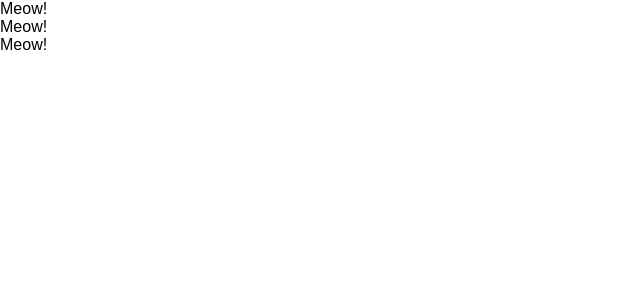
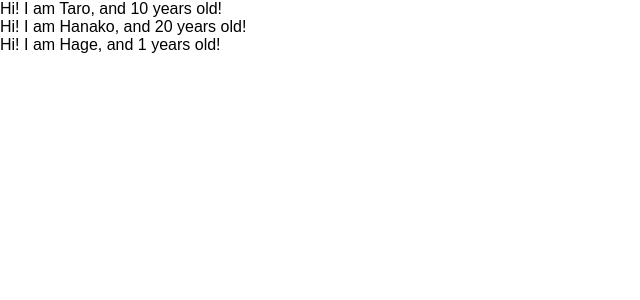
Before and after one commit to h-kawai0/react-redux-test, a React (Create React App) app: page / in a window 1280 px wide. Shown: the top 300 px of the page, without its empty margins (0-640 px from the left). Built offline with nearby package versions, Linux system fonts and the light colour scheme.

Commit message:
learn props of component

```diff
--- a/src/App.js
+++ b/src/App.js
@@ -1,27 +1,28 @@
 import React, { Component } from 'react';
 
-// class App extends Component {
-//   render(){
-//     return (
-//       <React.Fragment>
-//         <label htmlFor="bar">bar</label>
-//         <input type="text" onChange={() => {console.log("I am clicked.")}} />
-//       </React.Fragment>
-//     )
-//   }
-// }
-
 const App = () => {
-  return <div>
-    <Cat />
-    <Cat />
-    <Cat />
-
+  const profiles = [
+    {name: "Taro", age:10},
+    {name: "Hanako", age: 20},
+    {name: "Hage"}
+  ]
+  return (
+  <div>
+    {
+      profiles.map((profile, index) => {
+        return <User name={profile.name} age={profile.age} key={index} />
+      })
+    }
   </div>
+  )
 }
 
-const Cat = () => {
-  return <div>Meow!</div>
+const User = (props) => {
+  return <div>Hi! I am {props.name}, and {props.age} years old! </div>
+}
+
+User.defaultProps = {
+  age: 1
 }
 
 export default App;
```
